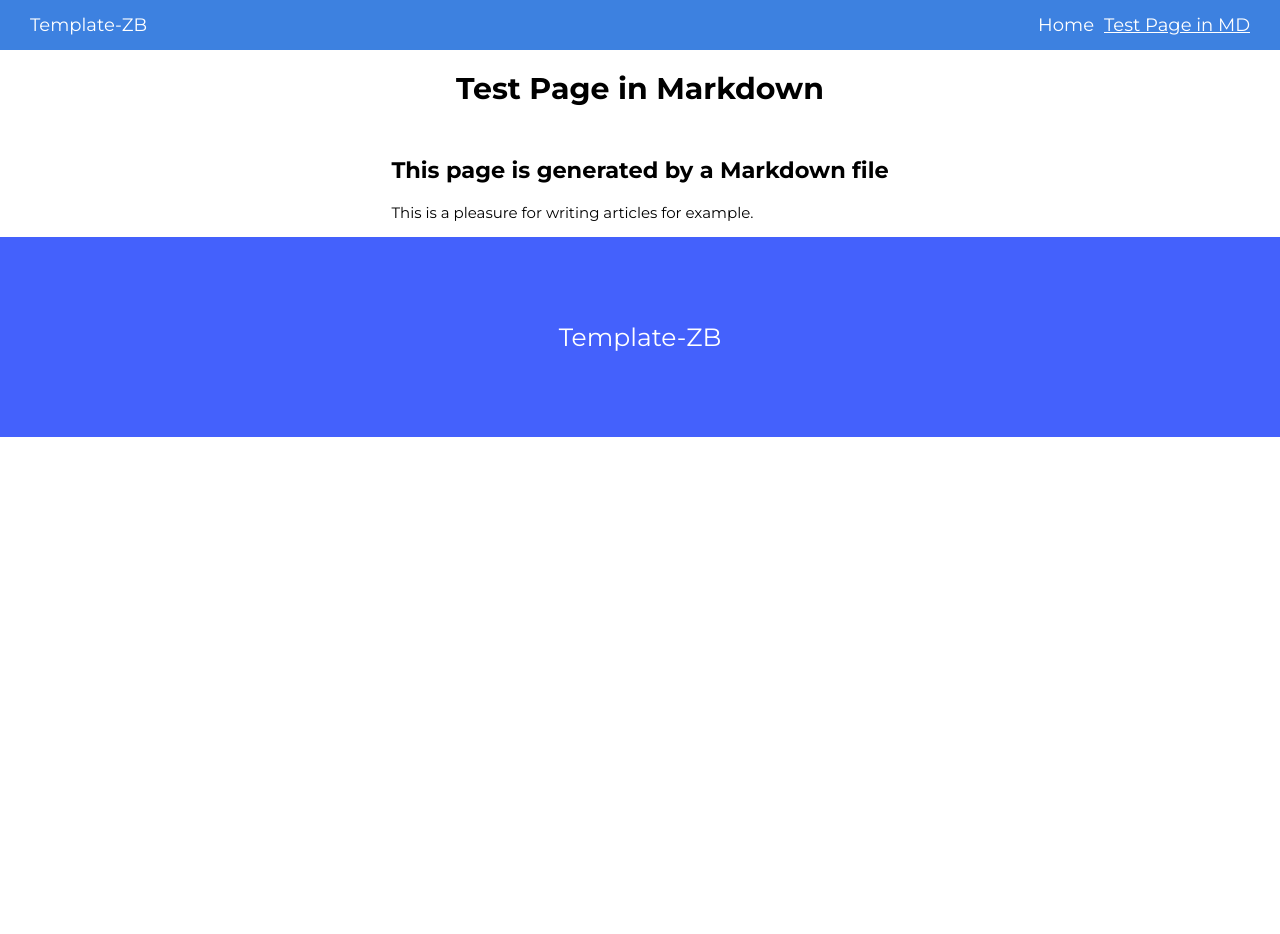
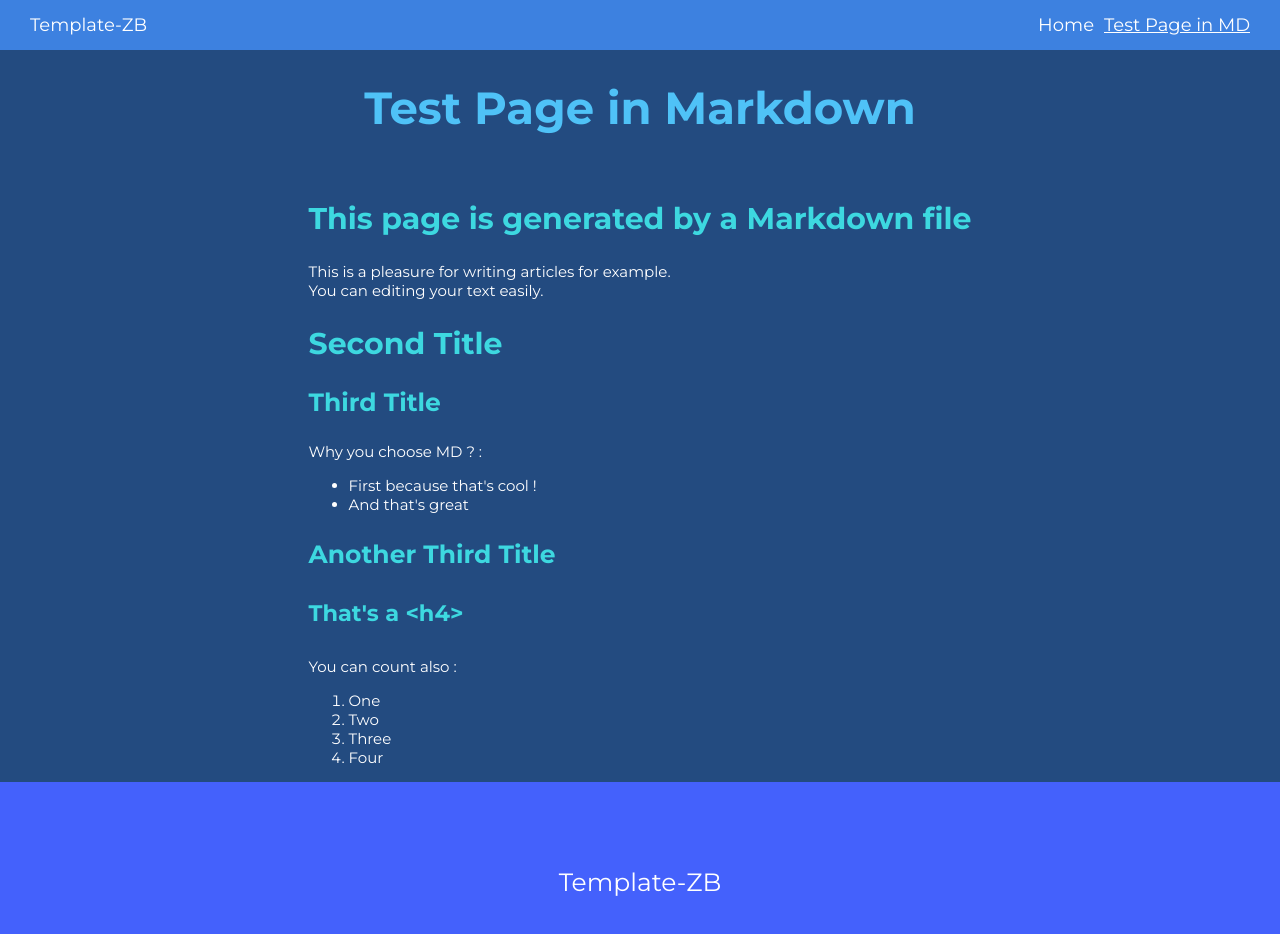
Before and after one commit to AndreVede/template-gatsby-zb, a Gatsby site: page /test-page-in-md/ in a window 1280 px wide. Before the commit the page ends 800 px from the top, so only its background shows below. Built offline with nearby package versions, Linux system fonts and the light colour scheme; Gatsby itself is replaced by a stand-in of ours.

Commit message:
feat: style and doc

```diff
--- a/src/content/test-page-in-md.md
+++ b/src/content/test-page-in-md.md
@@ -5,3 +5,24 @@ title: 'Test Page in Markdown'
 ## This page is generated by a Markdown file
 
 This is a pleasure for writing articles for example.
+You can editing your text easily.
+
+## Second Title
+
+### Third Title
+
+Why you choose MD ? :
+
+- First because that's cool !
+- And that's great
+
+### Another Third Title
+
+#### That's a \<h4\>
+
+You can count also :
+
+1. One
+2. Two
+3. Three
+4. Four
--- a/src/style-utils/Themes.tsx
+++ b/src/style-utils/Themes.tsx
@@ -1,10 +1,11 @@
 export const ThemeDefault = {
     colors: {
-        background: '#607D8B',
+        background: '#234b80',
         veryDark: '#4461FC',
         dark: '#3D81E0',
         primary: '#4FC2F7',
         secondary: '#3DD8E0',
         tertiary: '#44FCD2',
+        text: '#fff',
     },
 };
--- /dev/null
+++ b/src/style-utils/styles-base.tsx
@@ -0,0 +1,33 @@
+import { css } from 'styled-components';
+
+const title = (level: number) => {
+    if (level <= 6 && level > 0) {
+        return css`
+            font-size: ${(-1 / -level + 0.5) * 1.5 * 20}px;
+            color: ${(p) => (level === 1 ? p.theme.colors.primary : p.theme.colors.secondary)};
+        `;
+    }
+};
+
+export const cssBase = css`
+    h1 {
+        ${title(1)}
+    }
+    h2 {
+        ${title(2)}
+    }
+    h3 {
+        ${title(3)}
+    }
+    h4 {
+        ${title(4)}
+    }
+    h5 {
+        ${title(5)}
+    }
+    h6 {
+        ${title(6)}
+    }
+    background: ${(p) => p.theme.colors.background};
+    color: ${(p) => p.theme.colors.text};
+`;
--- a/src/style-utils/styles-variables.tsx
+++ b/src/style-utils/styles-variables.tsx
@@ -63,6 +63,6 @@ export const GlobalStyle = createGlobalStyle`
         font-size: 15px;
         margin: 0;
         padding: 0;
-        min-width: 300px;
+        min-width: ${breakPoints.minPhone}px;
     }
 `;
--- a/src/templates/Layout.tsx
+++ b/src/templates/Layout.tsx
@@ -5,6 +5,7 @@ import Footer from '../components/Footer';
 import styled, { ThemeProvider } from 'styled-components';
 import { ThemeDefault } from '../style-utils/Themes';
 import { useStaticQuery, graphql, PageProps } from 'gatsby';
+import { cssBase } from '../style-utils/styles-base';
 
 interface LayoutProps {
     location?: PageProps['location'];
@@ -14,6 +15,7 @@ interface LayoutProps {
 const Main = styled.main`
     ${flexCenter('column', 'flex-start')}
     gap: 10px;
+    ${cssBase}
 `;
 
 const Layout: React.FC<LayoutProps> = ({ location, children }) => {
```
Also changed, not shown: 1 other file.
